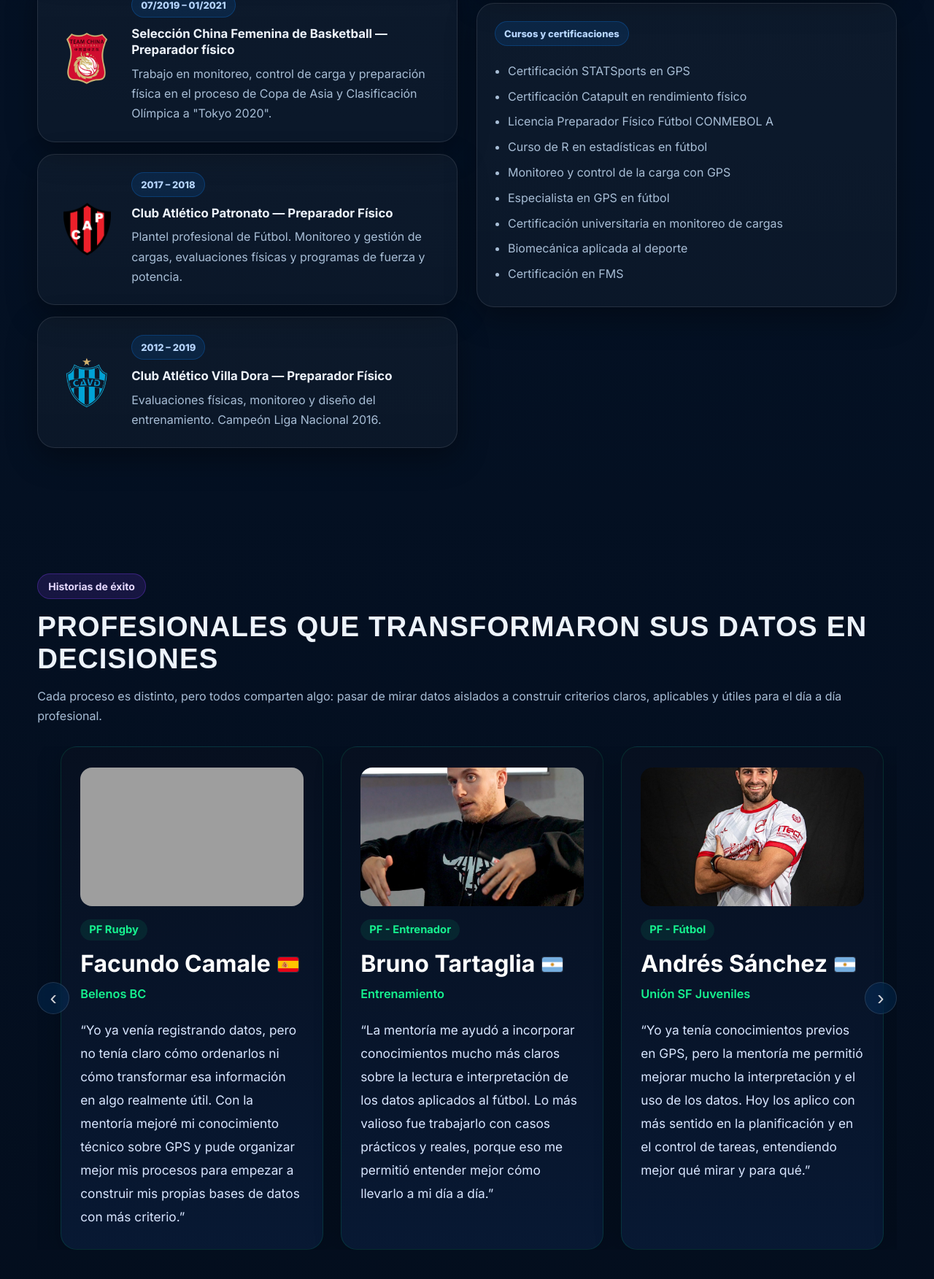
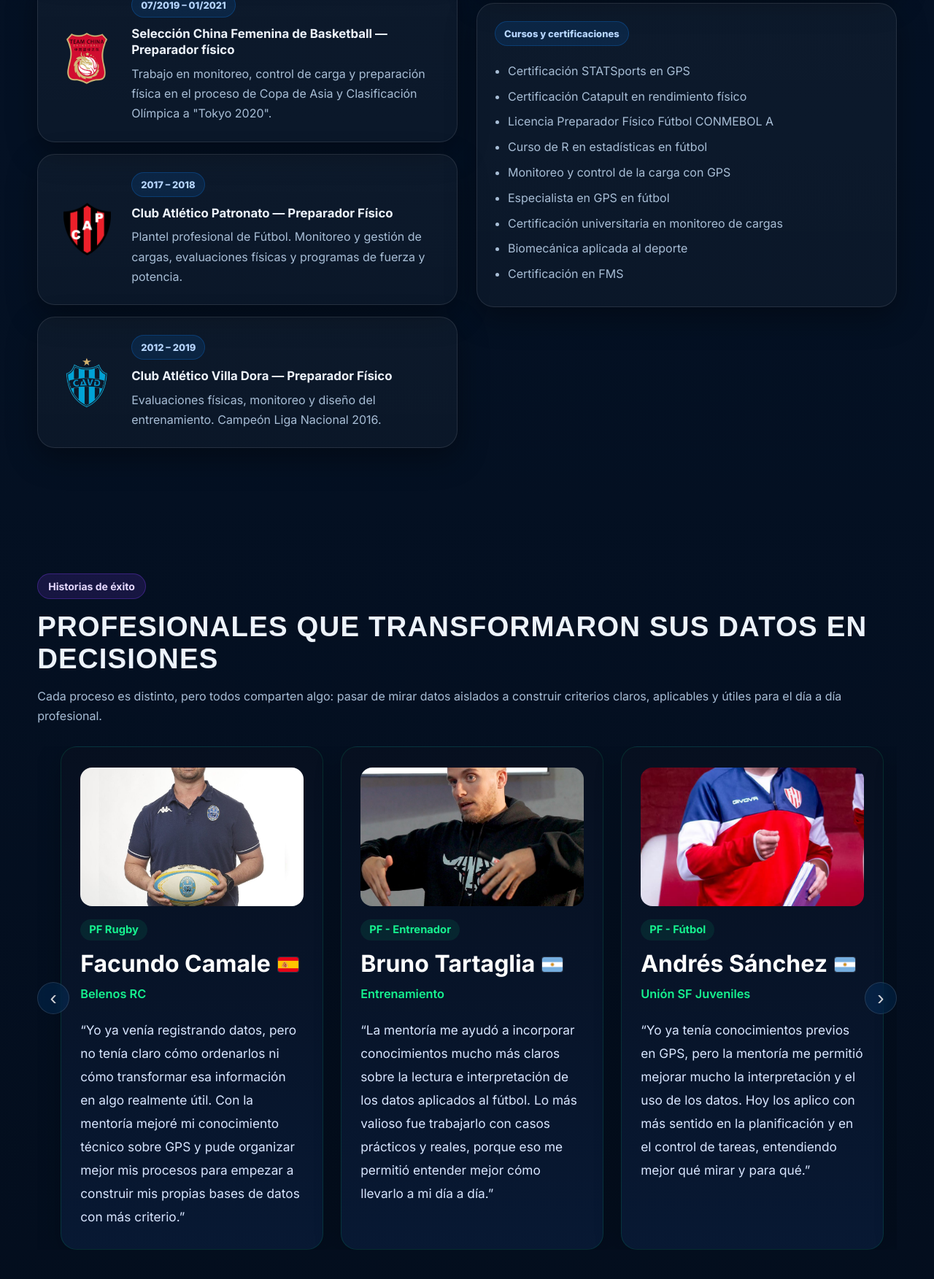
Before and after one commit to sebavillalba7/SV-SportsScientist, a Flask app: page / in a window 1280 px wide. Shown: the part 4438-6191 px from the top of the page at 73% size. Run offline with Flask 3, Linux system fonts and the light colour scheme; some libraries are stand-ins or nearby versions; some web fonts are replaced; grey boxes are pictures that could not be loaded.

Commit message:
reemplazo index y style corregidos

```diff
--- a/templates/index.html
+++ b/templates/index.html
@@ -416,7 +416,7 @@
 									<span class="success-tag">PF Rugby</span>
 								</div>
 								<h3>Facundo Camale <img class="success-flag-img" src="{{ url_for('static', filename='img/flags/es.png') }}" alt="España"></h3>
-								<p class="success-role">Belenos BC</p>
+								<p class="success-role">Belenos RC</p>
 							</div>
 							<p class="success-text">
 								“Yo ya venía registrando datos, pero no tenía claro cómo ordenarlos ni cómo transformar esa información en algo realmente útil. Con la mentoría mejoré mi conocimiento técnico sobre GPS y pude organizar mejor mis procesos para empezar a construir mis propias bases de datos con más criterio.”
```
Also changed, not shown: static/img/caso-1.jpg (added), static/img/caso-1.png (deleted), static/img/caso-3.jpg.
